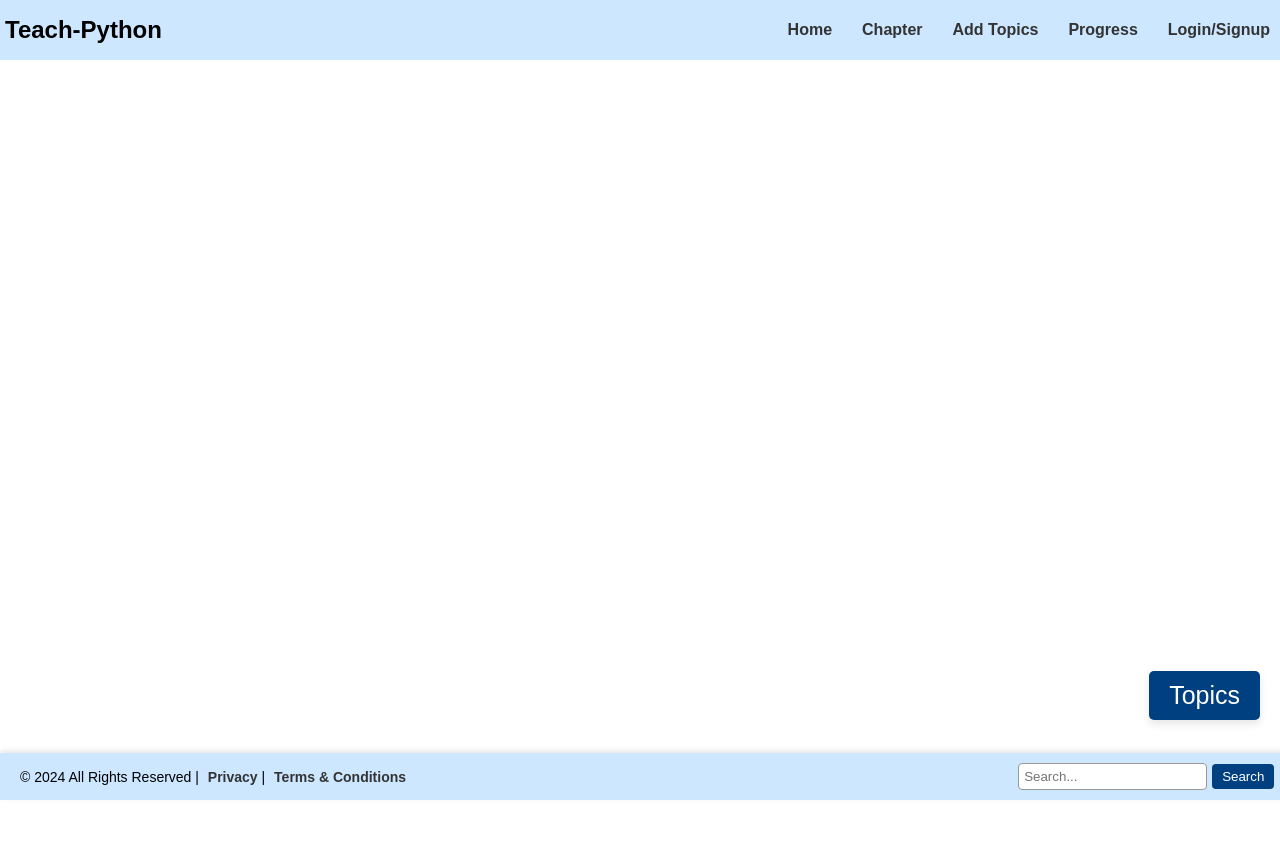
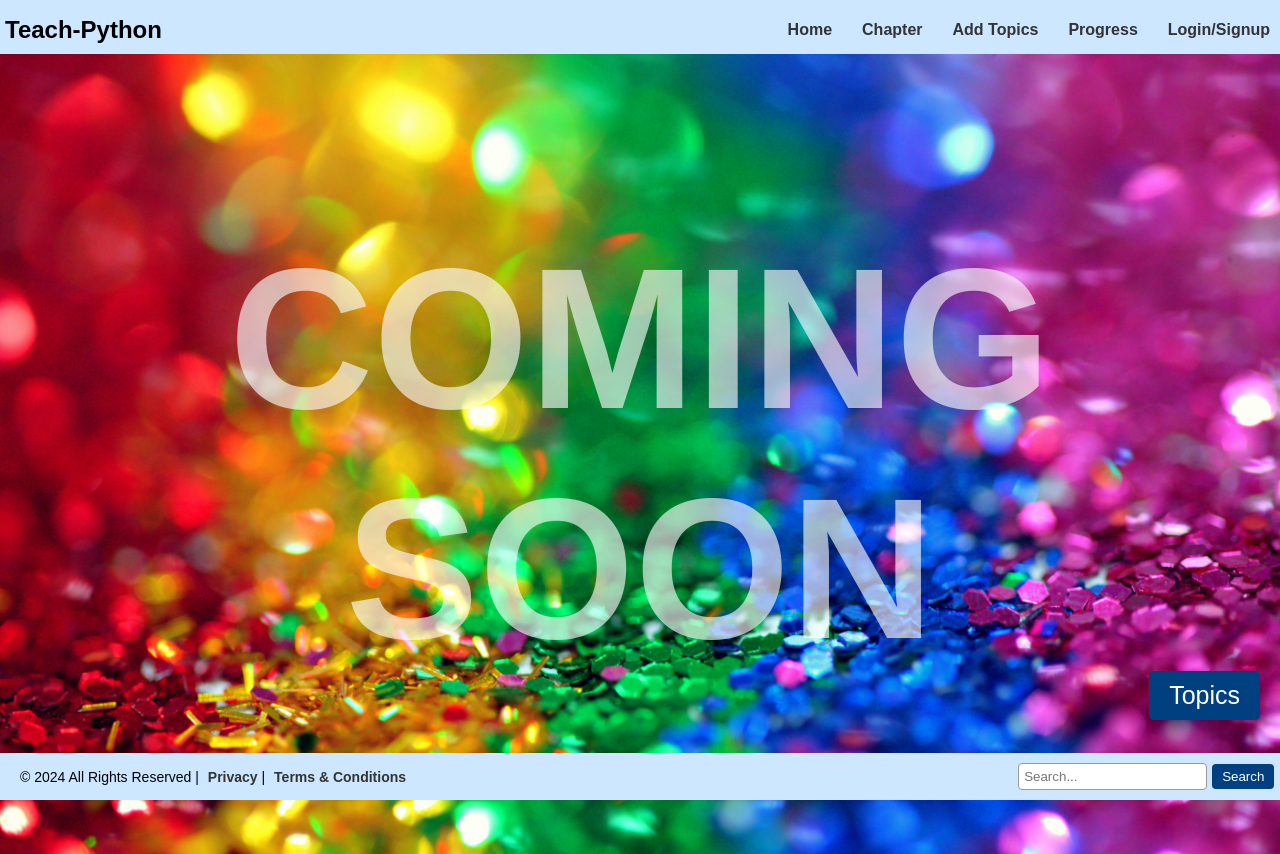
Before and after one commit to SahuShantanu/learn-python, a plain HTML site: page progress.html in a window 1280 px wide. Drawn offline with Linux system fonts and the light colour scheme; the site is published under a folder, as on GitHub Pages, so addresses that start at the root find nothing.

Commit message:
Update progress.html

```diff
--- a/progress.html
+++ b/progress.html
@@ -4,13 +4,13 @@
     <meta charset="UTF-8">
     <meta name="viewport" content="width=device-width, initial-scale=1.0">
     <title>Chapters</title>
-    <link rel="icon" type="image/ico" href="/72537-icons-python-programming-computer-social-tutorial.ico">
+    <link rel="icon" type="image/ico" href="72537-icons-python-programming-computer-social-tutorial.ico">
 
     <link rel="stylesheet" href="styles.css">
     <style>
     main {
     position: relative;
-    background-image: url('/pexels-mccutcheon-1191710.jpg'); /* Replace with the path to your image */
+    background-image: url('pexels-mccutcheon-1191710.jpg'); /* Replace with the path to your image */
     background-size: cover;
     background-attachment: fixed;
     background-position: center;
```
